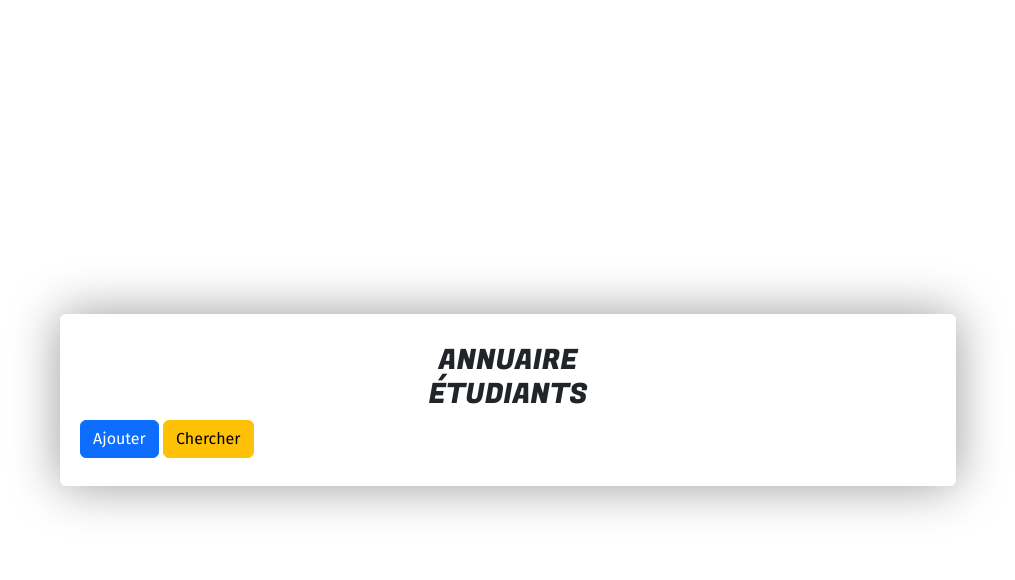
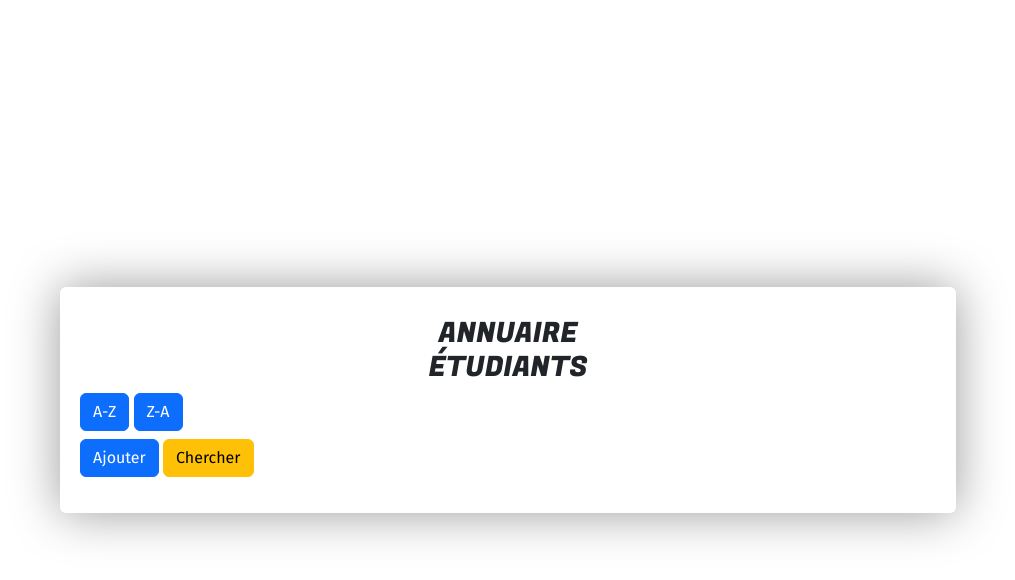
Before and after one commit to UgoRastell/annuaire_nws, a PHP site: page /annuaire_nws/ in a window 1280 px wide. Shown: the top 580 px of the page, without its empty margins (132-1147 px from the left). Run offline with PHP 8.4, Linux system fonts and the light colour scheme; data that the repository does not hold is empty.

Commit message:
bouton a-z z-a

```diff
--- a/index.php
+++ b/index.php
@@ -1,6 +1,5 @@
 <?php
 require_once "./models/Database_requete.php";
-
 ?>
 
 
@@ -19,18 +18,22 @@ require_once "./models/Database_requete.php";
 <body>
 
   <div class="result">
-
        <div class="result-content">
             <h3>ANNUAIRE<br>Étudiants</h3>
-            <a class="btn btn-primary mb-2" role="button" href="./formulaire/ajouter.php">Ajouter</a>
-            <a class="btn btn-warning mb-2" role="button" href="http://localhost/annuaire_nws/search_students.php">Chercher</a>
+            <form method="POST">
+              <button class="btn btn-primary" type="filter">A-Z</button>
+              <button class="btn btn-primary" type="filter2">Z-A</button>
+            </form>
+            <a class="btn btn-primary mb-3 mt-2" role="button" href="./formulaire/ajouter.php">Ajouter</a>
+            <a class="btn btn-warning mb-3 mt-2" role="button" href="http://localhost/annuaire_nws/search_students.php">Chercher</a>
+
+
 
             <div class="liste-personne">
-
-            <?php
-            $test= new Students();
-            $test->getAllStudents();
-            ?>
+              <?php
+              $test= new Students();
+              $test->getAllStudents();
+              ?>
             </div>
         </div>
   </div>
--- a/models/Database_requete.php
+++ b/models/Database_requete.php
@@ -159,4 +159,9 @@ class Students extends Database
         }
 
     }
+
+    public function filterStudents()
+    {
+
+    }
 }
```
